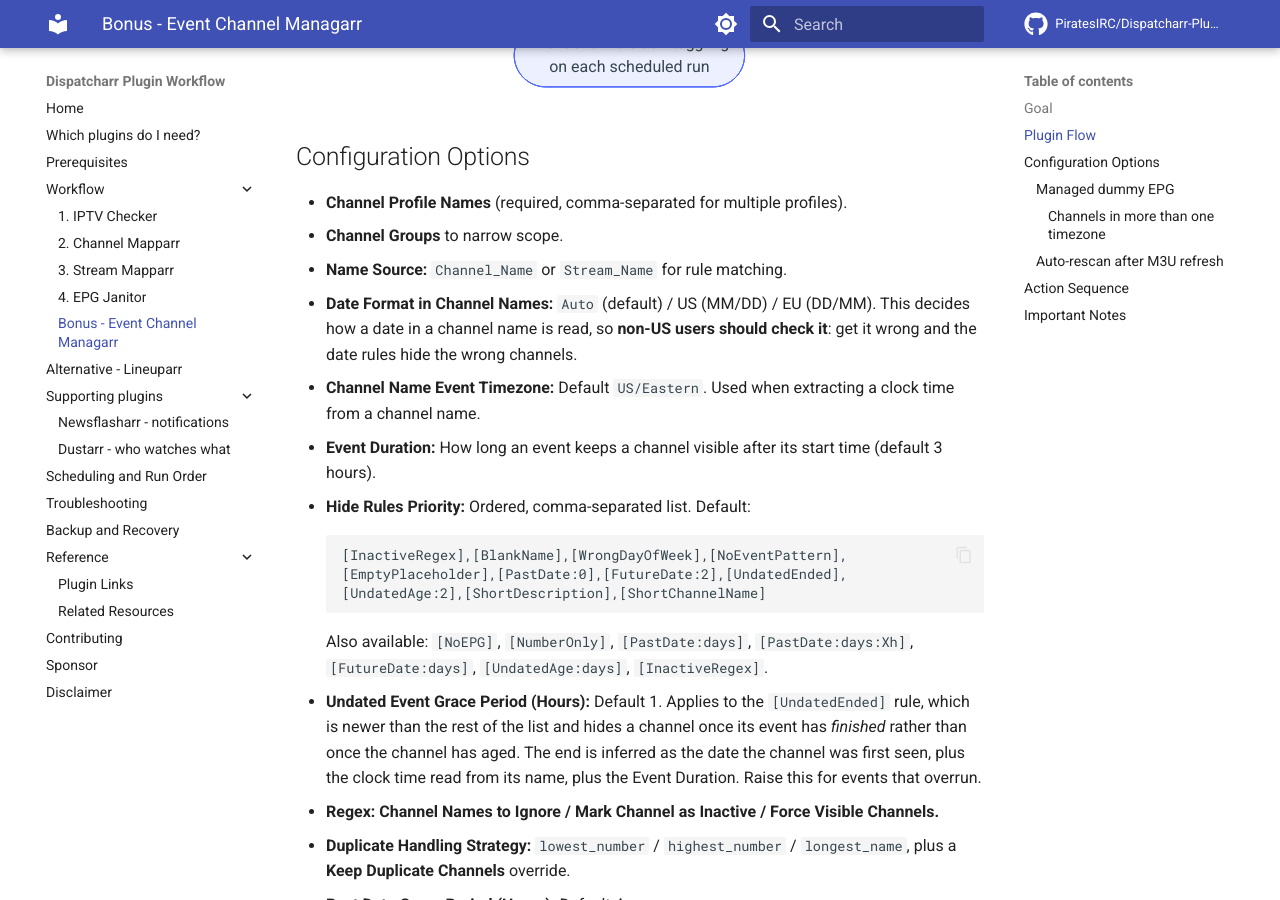
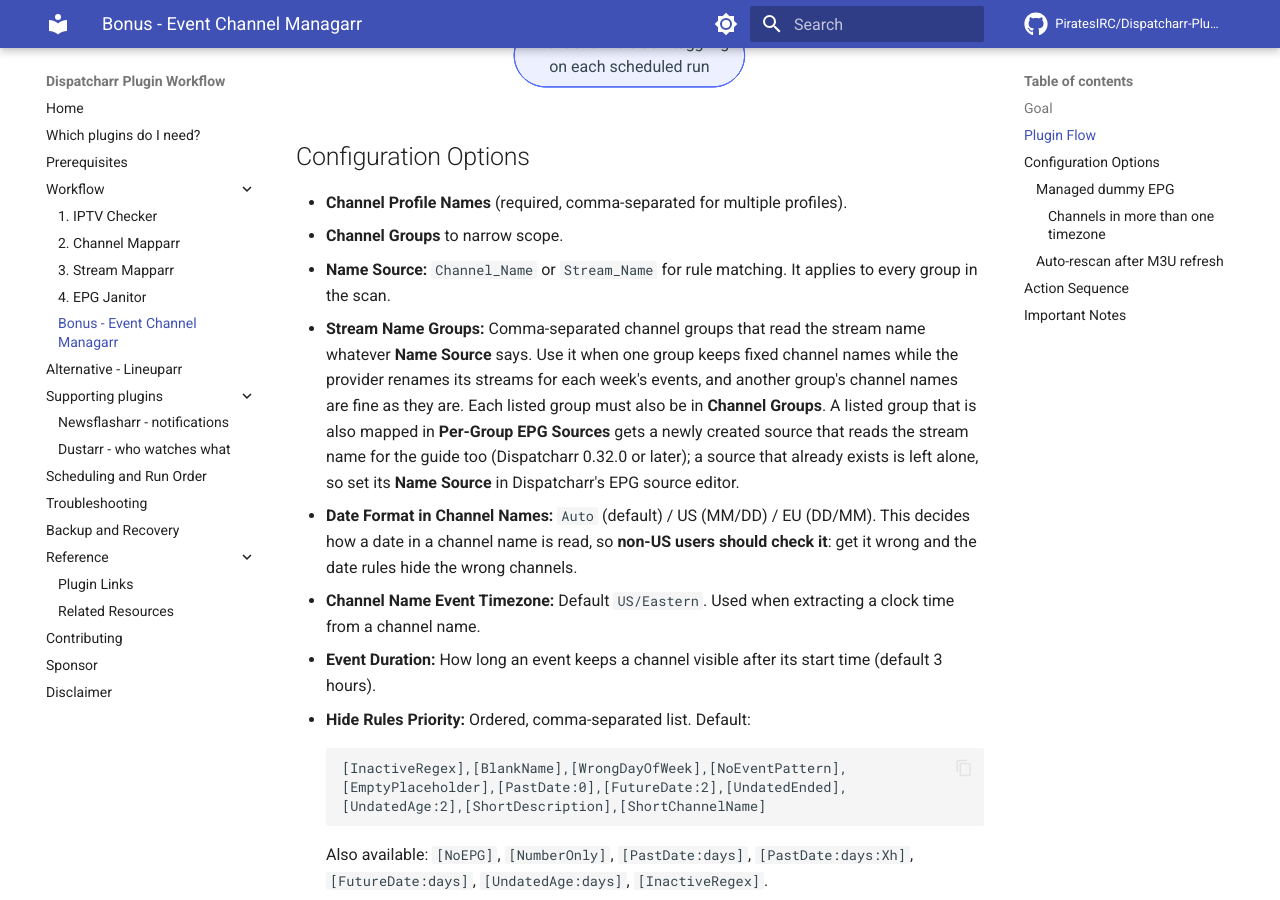
Before and after one commit to PiratesIRC/Dispatcharr-Plugin-Workflow, an MkDocs documentation site: the page built from docs/workflow/05-event-channel-managarr.md, in a window 1280 px wide and 900 px high, scrolled down 1642 px. Built offline with MkDocs 1.6.1 and Material for MkDocs 9.7.7, drawn with Linux system fonts in a browser that asks for light colours; comment, search, counter and statistics services are not loaded; some of the changed text lies outside the part shown.

Commit message:
docs: Event Channel Managarr Stream Name Groups and the AT channel name format
Co-Authored-By: Claude Opus 5.5 <noreply@anthropic.com>

```diff
--- a/docs/workflow/05-event-channel-managarr.md
+++ b/docs/workflow/05-event-channel-managarr.md
@@ -30,7 +30,8 @@ flowchart TD
 
 - **Channel Profile Names** (required, comma-separated for multiple profiles).
 - **Channel Groups** to narrow scope.
-- **Name Source:** `Channel_Name` or `Stream_Name` for rule matching.
+- **Name Source:** `Channel_Name` or `Stream_Name` for rule matching. It applies to every group in the scan.
+- **Stream Name Groups:** Comma-separated channel groups that read the stream name whatever **Name Source** says. Use it when one group keeps fixed channel names while the provider renames its streams for each week's events, and another group's channel names are fine as they are. Each listed group must also be in **Channel Groups**. A listed group that is also mapped in **Per-Group EPG Sources** gets a newly created source that reads the stream name for the guide too (Dispatcharr 0.32.0 or later); a source that already exists is left alone, so set its **Name Source** in Dispatcharr's EPG source editor.
 - **Date Format in Channel Names:** `Auto` (default) / US (MM/DD) / EU (DD/MM). This decides how a date in a channel name is read, so **non-US users should check it**: get it wrong and the date rules hide the wrong channels.
 - **Channel Name Event Timezone:** Default `US/Eastern`. Used when extracting a clock time from a channel name.
 - **Event Duration:** How long an event keeps a channel visible after its start time (default 3 hours).
@@ -60,7 +61,7 @@ flowchart TD
     The guide then shows the event title during its window, `Upcoming at <time>: <title>` before it, and `Ended at <time>: <title>` after it. Turning the setting off detaches the managed EPG cleanly.
 
 - **Override Empty Existing EPG:** Default false. Lets the managed dummy take over channels that are linked to a real EPG source which has no programmes.
-- **Channel Name Format:** `US` (default) or `SE` (pipe-delimited). If your provider uses the SE format and this is wrong, dummy EPG parses nothing.
+- **Channel Name Format:** `US` (default), `SE` (pipe-delimited) or `AT` (the date after an `@`, as in `NHL 01: Kraken @ Red Wings @ 9 Oct 07:00 PM ET`, day first or month first). If this does not match your provider's names, dummy EPG reads no event out of them and shows the channel name in plain blocks instead.
 - **Per-Group EPG Sources (one per line):** Gives a named channel group its own dummy EPG source, so groups that need a different timezone, event duration or title pattern do not have to share one. Write one mapping per line as `Group Name = Source Name`, for example `NFL Sunday Ticket = ECM - NFL`. A group you do not list keeps the shared source, so a blank field changes nothing.
 
     The group must also be in scan scope, meaning it appears in **Channel Groups** or that field is blank; otherwise the mapping creates a source and moves no channels into it. **The plugin seeds a listed source once and then never writes to it again**, so from that point its timezone, duration, patterns and templates are yours to edit in Dispatcharr's own EPG source editor. Removing a line moves those channels back to the shared source on the next applied run. Run **🔎 Validate** after editing this.
```
